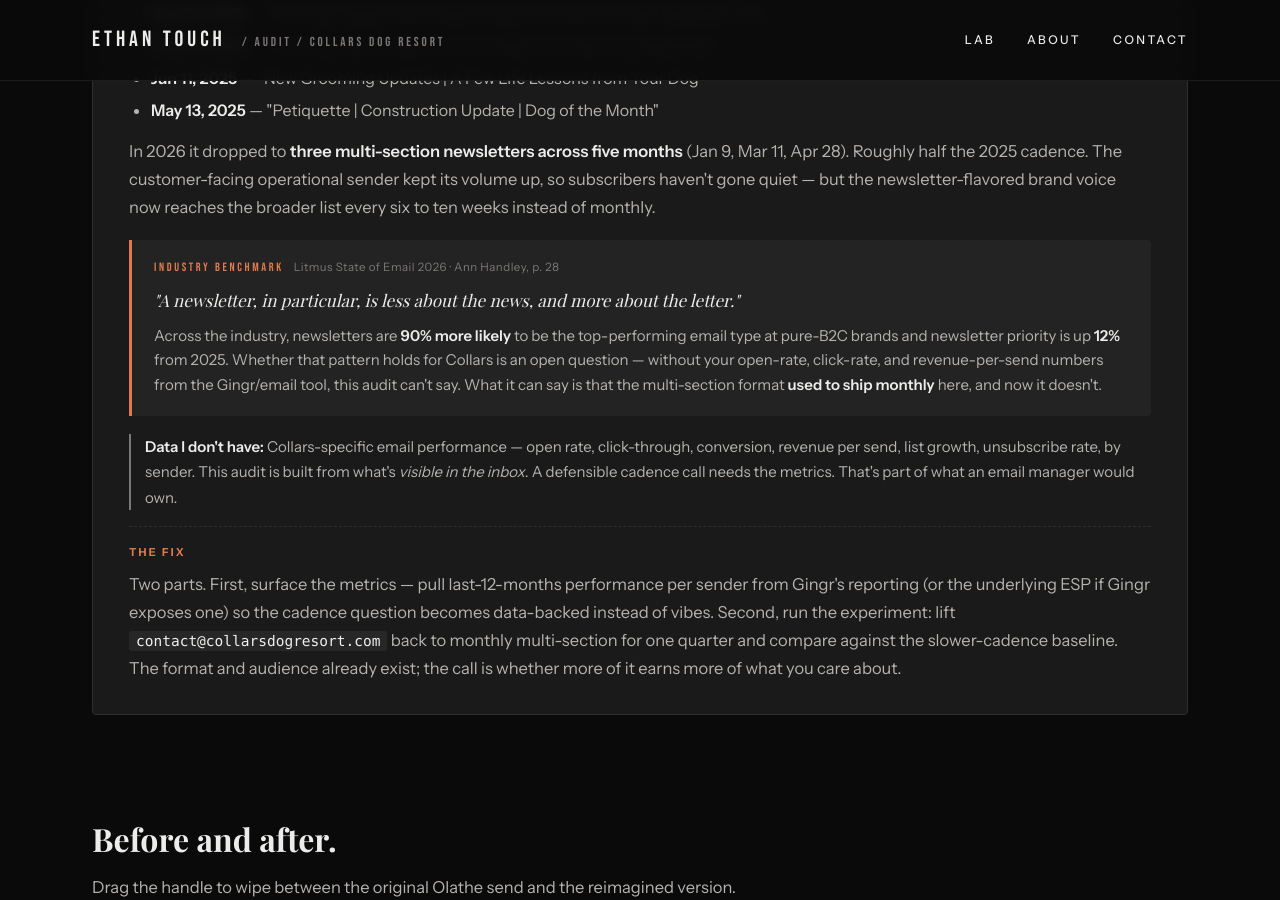
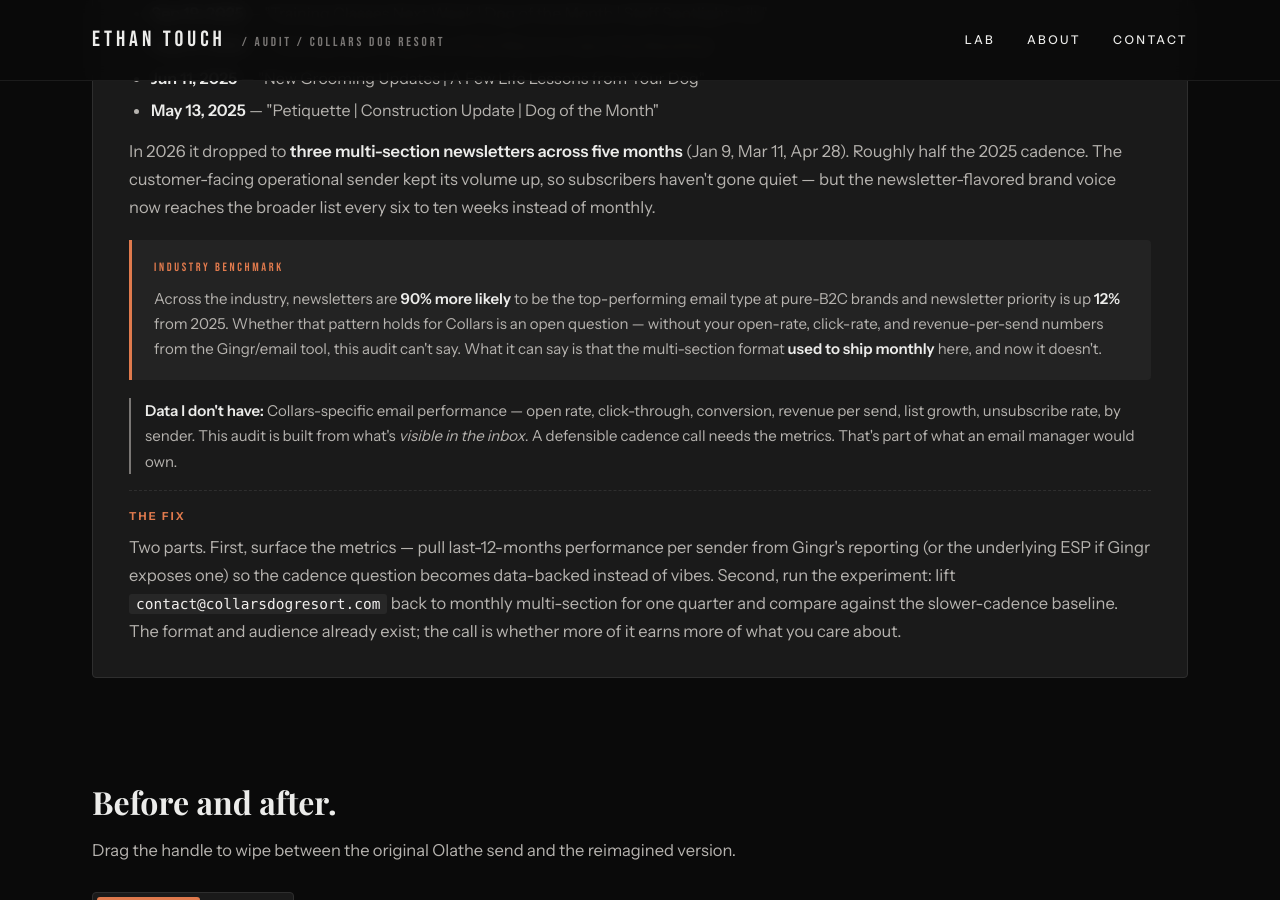
Before and after one commit to woofwallee/ethantouch.com, a Jekyll site: the page lab/emails/collars/audit/index.html, which Jekyll copies as it is, in a window 1280 px wide and 900 px high, scrolled down 5126 px. Built offline with Jekyll 4.4.1, drawn with Linux system fonts in a browser that asks for light colours; some web fonts are replaced.

Commit message:
Strip the Handley quote and Litmus citation from Finding 07 callout
Industry Benchmark tag and the application paragraph stay — those are
load-bearing. Quote and citation removed for cleaner read.

Co-Authored-By: Claude Opus 4.7 <noreply@anthropic.com>

```diff
--- a/lab/emails/collars/audit/index.html
+++ b/lab/emails/collars/audit/index.html
@@ -1040,9 +1040,7 @@
     <div class="litmus-callout">
       <div class="litmus-label">
         <span class="tag">Industry Benchmark</span>
-        <span class="source">Litmus State of Email 2026 · Ann Handley, p. 28</span>
       </div>
-      <blockquote>"A newsletter, in particular, is less about the news, and more about the letter."</blockquote>
       <p class="application">Across the industry, newsletters are <strong>90% more likely</strong> to be the top-performing email type at pure-B2C brands and newsletter priority is up <strong>12%</strong> from 2025. Whether that pattern holds for Collars is an open question — without your open-rate, click-rate, and revenue-per-send numbers from the Gingr/email tool, this audit can't say. What it can say is that the multi-section format <strong>used to ship monthly</strong> here, and now it doesn't.</p>
     </div>
     <p class="data-gap" style="font-size:15px; color:var(--text-muted); border-left: 2px solid var(--text-dim); padding-left:14px; margin: 8px 0 14px;"><strong style="color:var(--text);">Data I don't have:</strong> Collars-specific email performance — open rate, click-through, conversion, revenue per send, list growth, unsubscribe rate, by sender. This audit is built from what's <em>visible in the inbox</em>. A defensible cadence call needs the metrics. That's part of what an email manager would own.</p>
```
